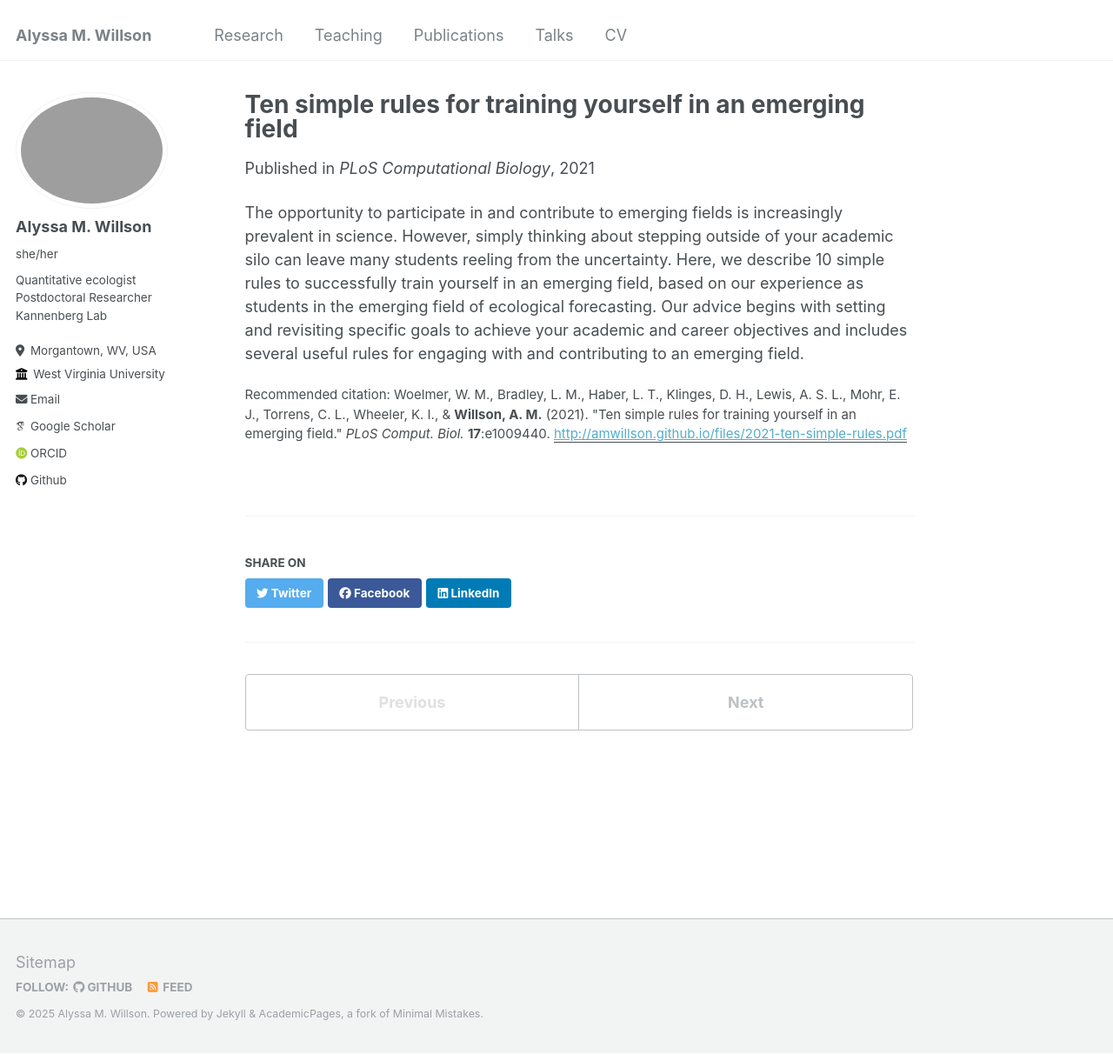
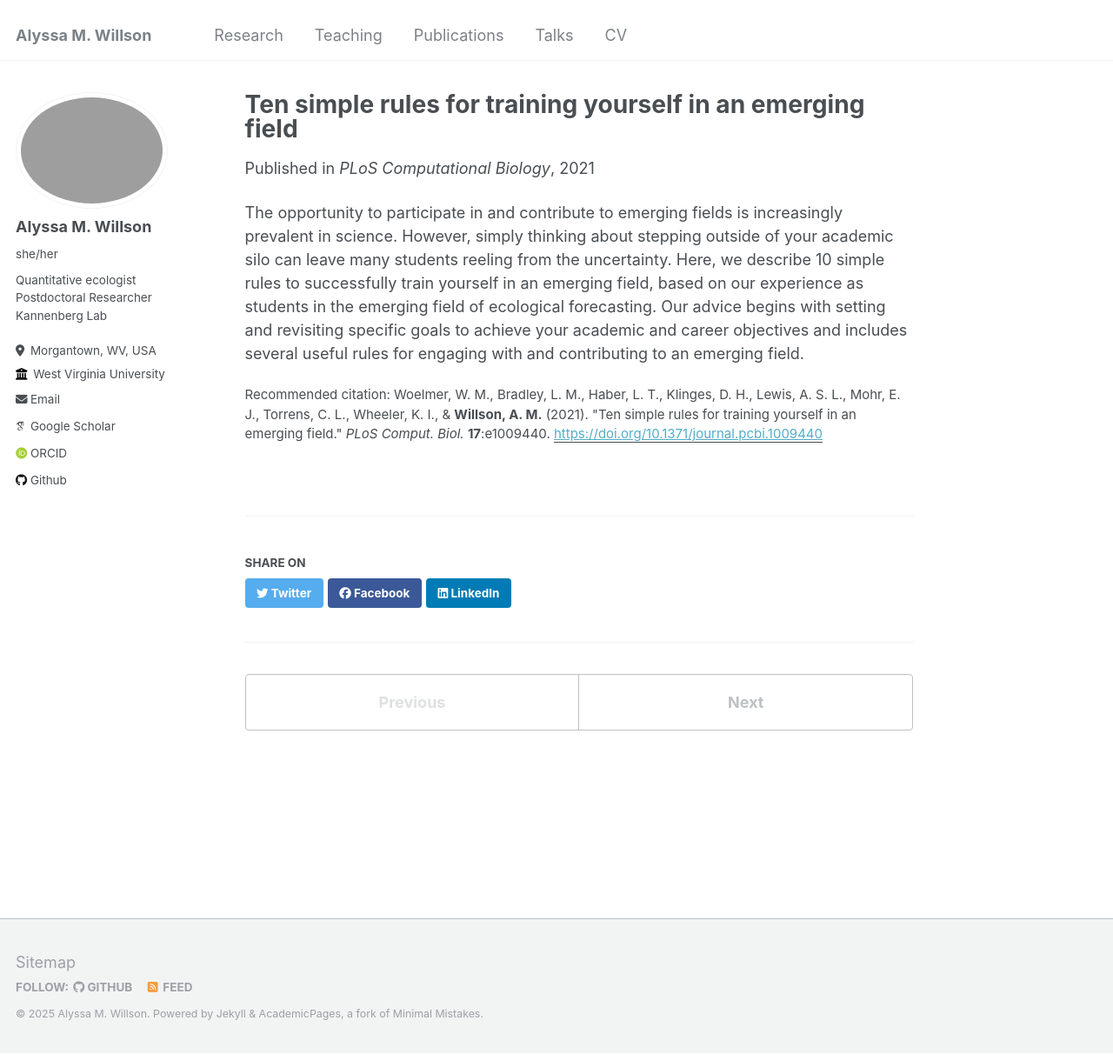
Before and after one commit to amwillson/amwillson.github.io, a Jekyll site: the page built from _publications/woelmer-etal-2021.md, in a window 1280 px wide and 1212 px high. Shown: the whole window at 87% size. Built offline with Jekyll 4.4.1, drawn with Linux system fonts in a browser that asks for light colours; some web fonts are replaced; part of the change alters nothing that is shown.

Commit message:
fixing errors

```diff
--- a/_config.yml
+++ b/_config.yml
@@ -42,7 +42,7 @@ author:
   bitbucket        : # Username - Update with your username on the site
   codepen          : # Username
   dribbble         : # Username
-  github           : "https://github.com/amwillson/"
+  github           : "https://github.com/amwillson"
   kaggle           : # Username
   stackoverflow    : # User number or user number and name (i.e., use "1" or "1/jeff-atwood")
 
--- a/_publications/woelmer-etal-2021.md
+++ b/_publications/woelmer-etal-2021.md
@@ -5,7 +5,7 @@ permalink: /publication/woelmer-etal-2021
 excerpt: 'This paper provides recommendations for graduate students in emerging disciplines, from a group of early career scientists in the emerging field of ecological forecasting.'
 date: 2021-10-28
 venue: 'PLoS Computational Biology'
-paperurl: 'http://amwillson.github.io/files/2021-ten-simple-rules.pdf'
+paperurl: 'https://doi.org/10.1371/journal.pcbi.1009440'
 citation: 'Woelmer, W. M., Bradley, L. M., Haber, L. T., Klinges, D. H., Lewis, A. S. L., Mohr, E. J., Torrens, C. L., Wheeler, K. I., & <b>Willson, A. M.</b> (2021). &quot;Ten simple rules for training yourself in an emerging field.&quot; <i>PLoS Comput. Biol.</i> <b>17</b>:e1009440.'
 ---
 
```
